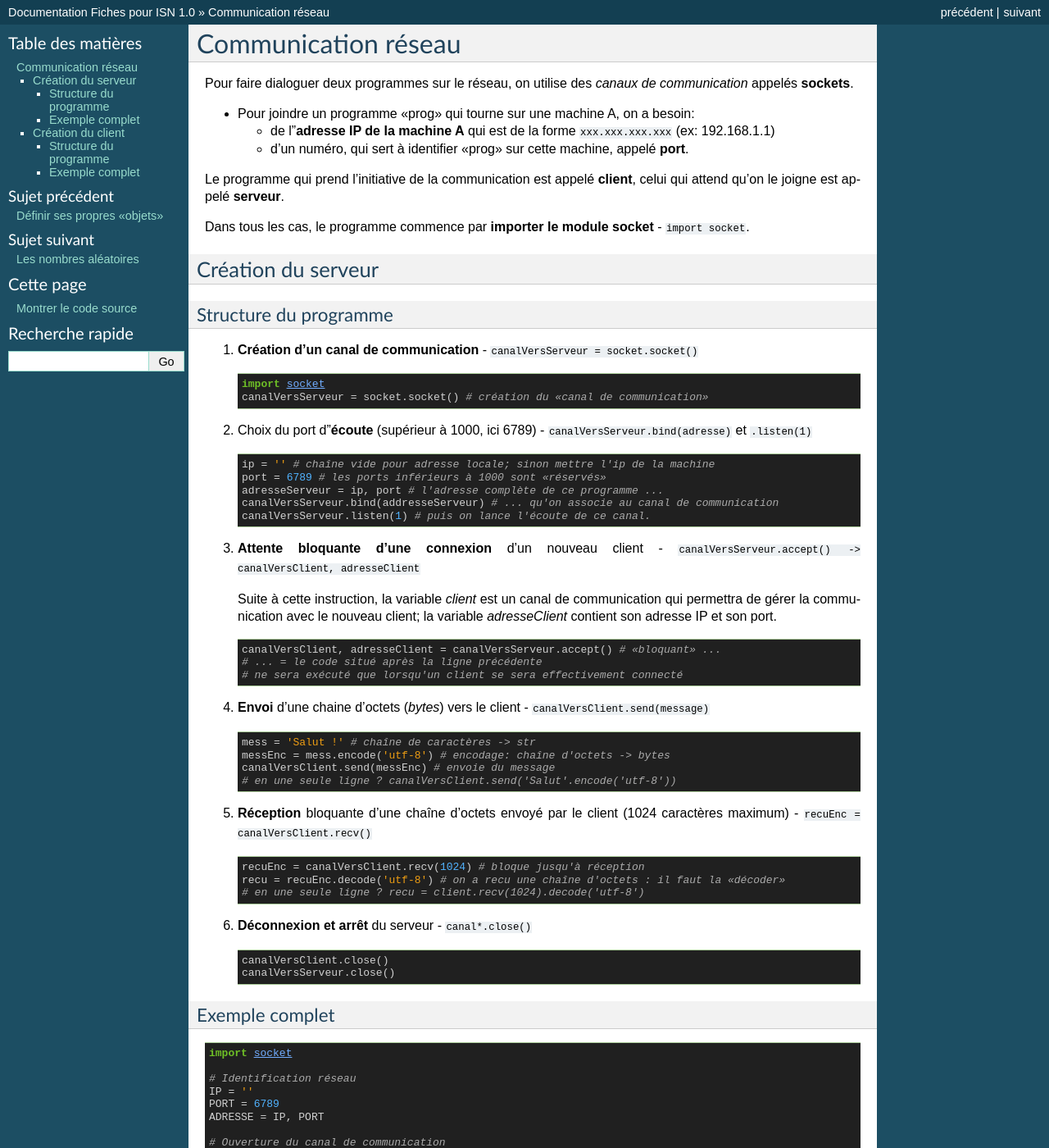
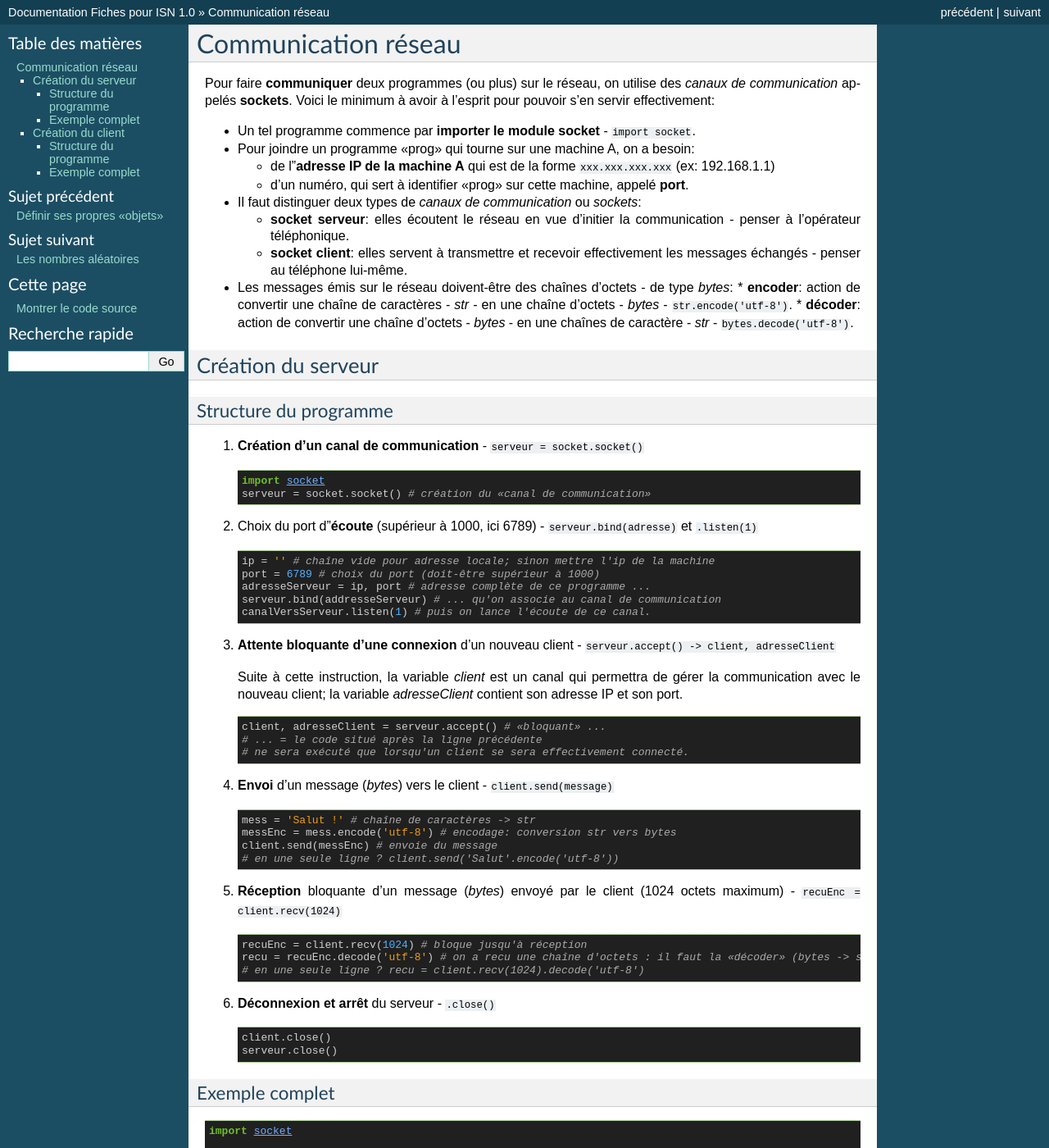
Before and after one commit to ORLEANS-TOURS-IRES/Fiches_ISN, a Sphinx documentation site: the page built from source/reseau.rst, in a window 1280 px wide and 1400 px high. Shown: the whole window at 82% size. Built offline with Sphinx 7.4.7, drawn with Linux system fonts in a browser that asks for light colours; some of the changed text lies outside the part shown.

Commit message:
amélioration réseau

```diff
--- a/source/reseau.rst
+++ b/source/reseau.rst
@@ -2,16 +2,23 @@
 Communication réseau
 ********************
 
-Pour faire dialoguer deux programmes sur le réseau, on utilise des  *canaux de communication* appelés **sockets**.
+Pour faire **communiquer** deux programmes (ou plus) sur le réseau, on utilise des  *canaux de communication* appelés **sockets**. Voici le minimum à avoir à l'esprit pour pouvoir s'en servir effectivement:
+
+* Un tel programme commence par **importer le module socket** - ``import socket``.
 
 * Pour joindre un programme «prog» qui tourne sur une machine A, on a besoin:
 
   * de l'**adresse IP de la machine A** qui est de la forme ``xxx.xxx.xxx.xxx`` (ex: 192.168.1.1)
   * d'un numéro, qui sert à identifier «prog» sur cette machine, appelé **port**.
 
-Le programme qui prend l'initiative de la communication est appelé **client**, celui qui attend qu'on le joigne est appelé **serveur**.
+* Il faut distinguer deux types de *canaux de communication* ou *sockets*:
 
-Dans tous les cas, le programme commence par **importer le module socket** - ``import socket``.
+  * **socket serveur**: elles écoutent le réseau en vue d'initier la communication - penser à l'opérateur téléphonique.
+  * **socket client**: elles servent à transmettre et recevoir effectivement les messages échangés - penser au téléphone lui-même.
+
+* Les messages émis sur le réseau doivent-être des chaînes d'octets - de type *bytes*:
+  * **encoder**: action de convertir une chaîne de caractères - *str* - en une chaîne d'octets - *bytes* - ``str.encode('utf-8')``.
+  * **décoder**: action de convertir une chaîne d'octets - *bytes* - en une chaînes de caractère - *str* - ``bytes.decode('utf-8')``.
 
 Création du serveur
 ===================
@@ -19,57 +26,56 @@ Création du serveur
 Structure du programme
 ----------------------
 
-1. **Création d’un canal de communication** - ``canalVersServeur = socket.socket()``
+1. **Création d’un canal de communication** - ``serveur = socket.socket()``
 
    .. code-block:: python
 
            import socket
-           canalVersServeur = socket.socket() # création du «canal de communication»
+           serveur = socket.socket() # création du «canal de communication»
 
-
-2. Choix du port d'**écoute** (supérieur à 1000, ici 6789) - ``canalVersServeur.bind(adresse)`` et ``.listen(1)``
+2. Choix du port d'**écoute** (supérieur à 1000, ici 6789) - ``serveur.bind(adresse)`` et ``.listen(1)``
 
    .. code-block:: python
 
            ip = '' # chaîne vide pour adresse locale; sinon mettre l'ip de la machine
-           port = 6789 # les ports inférieurs à 1000 sont «réservés»
-           adresseServeur = ip, port # l'adresse complète de ce programme ...
-           canalVersServeur.bind(addresseServeur) # ... qu'on associe au canal de communication
+           port = 6789 # choix du port (doit-être supérieur à 1000)
+           adresseServeur = ip, port # adresse complète de ce programme ...
+           serveur.bind(addresseServeur) # ... qu'on associe au canal de communication
            canalVersServeur.listen(1) # puis on lance l'écoute de ce canal.
 
-3. **Attente bloquante d’une connexion** d’un nouveau client - ``canalVersServeur.accept() -> canalVersClient, adresseClient``
+3. **Attente bloquante d’une connexion** d’un nouveau client - ``serveur.accept() -> client, adresseClient``
 
-   Suite à cette instruction, la variable *client* est un canal de communication qui permettra de gérer la communication avec le nouveau client; la variable *adresseClient* contient son adresse IP et son port.
+   Suite à cette instruction, la variable *client* est un canal qui permettra de gérer la communication avec le nouveau client; la variable *adresseClient* contient son adresse IP et son port.
 
    .. code-block:: python
 
-           canalVersClient, adresseClient = canalVersServeur.accept() # «bloquant» ...
+           client, adresseClient = serveur.accept() # «bloquant» ...
            # ... = le code situé après la ligne précédente
-           # ne sera exécuté que lorsqu'un client se sera effectivement connecté
+           # ne sera exécuté que lorsqu'un client se sera effectivement connecté.
 
-4. **Envoi** d’une chaine d'octets (*bytes*) vers le client - ``canalVersClient.send(message)``
+4. **Envoi** d’un message (*bytes*) vers le client - ``client.send(message)``
 
    .. code-block:: python
 
            mess = 'Salut !' # chaîne de caractères -> str
-           messEnc = mess.encode('utf-8') # encodage: chaîne d'octets -> bytes
-           canalVersClient.send(messEnc) # envoie du message
-           # en une seule ligne ? canalVersClient.send('Salut'.encode('utf-8'))
+           messEnc = mess.encode('utf-8') # encodage: conversion str vers bytes
+           client.send(messEnc) # envoie du message
+           # en une seule ligne ? client.send('Salut'.encode('utf-8'))
 
-5. **Réception** bloquante d’une chaîne d'octets envoyé par le client (1024 caractères maximum) - ``recuEnc = canalVersClient.recv()``
+5. **Réception** bloquante d’un message (*bytes*) envoyé par le client (1024 octets maximum) - ``recuEnc = client.recv(1024)``
 
    .. code-block:: python
 
-           recuEnc = canalVersClient.recv(1024) # bloque jusqu'à réception
-           recu = recuEnc.decode('utf-8') # on a recu une chaîne d'octets : il faut la «décoder»
+           recuEnc = client.recv(1024) # bloque jusqu'à réception
+           recu = recuEnc.decode('utf-8') # on a recu une chaîne d'octets : il faut la «décoder» (bytes -> str)
            # en une seule ligne ? recu = client.recv(1024).decode('utf-8')
 
-6. **Déconnexion et arrêt** du serveur - ``canal*.close()``
+6. **Déconnexion et arrêt** du serveur - ``.close()``
 
    .. code-block:: python
 
-           canalVersClient.close()
-           canalVersServeur.close()
+           client.close()
+           serveur.close()
 
 
 Exemple complet
@@ -79,34 +85,34 @@ Exemple complet
 
         import socket
 
-        # Identification réseau
+        # Identification réseau de ce programme
         IP = ''
         PORT = 6789
         ADRESSE = IP, PORT
 
-        # Ouverture du canal de communication
-        canVersServ = socket.socket()
-        canVersServ.bind(ADRESSE)
-        canVersServ.listen(1)
+        # création d'un canal de communication - socket - de type serveur
+        serveur = socket.socket() # création
+        serveur.bind(ADRESSE) # association à l'adresse du programme ...
+        serveur.listen(1) # écoute du réseau
 
-        # Attente d'une connexion entrante
-        canVersClient, adresseClient = canVersServ.accept()
+        # si quelqu'un se connecte, on accepte la communication
+        client, adresseClient = serveur.accept() # attente bloquante
         print('Connexion de', adresseClient)
 
-        # Boucle de dialogue (de type «perroquet»)
+        # Boucle de dialogue (ici de type «perroquet»)
         while True:
-            recuEnc = canVersClient.recv(1024)
-            if not recuEnc:
+            recu = client.recv(1024)
+            if not recu:
                 print('Erreur de réception.')
                 break
             else:
-                recu = recuEnc.decode('utf-8')
+                recu = recu.decode('utf-8') # décodage du message reçu
                 print('Réception de:', recu)
-                reponse = recu.upper()
+                reponse = recu.upper() # «perroquet»
                 print('Envoi de :', reponse)
-                reponseEnc = reponse.encode('utf-8')
-                n = canVersClient.send(reponseEnc)
-                if n != len(reponseEnc):
+                reponse = reponse.encode('utf-8') # encodage du message à émettre
+                n = client.send(reponse)
+                if n != len(reponse):
                     print('Erreur envoi.')
                     break
                 else:
@@ -114,9 +120,9 @@ Exemple complet
 
         # on ferme les connexions proprement
         print('Fermeture de la connexion avec le client.')
-        canVersClient.close()
-        print('Arret du serveur.')
-        canVersServ.close()
+        client.close()
+        print('On se débranche')
+        serveur.close()
 
 
 Création du client
@@ -132,14 +138,14 @@ Structure du programme
            import socket
            client = socket.socket()
 
-2. **Connexion au serveur** en utilisant son adresse et son port - ``socketClient.connect(adresseServeur)``
+2. **Connexion au serveur** en utilisant son adresse et son port - ``client.connect(adresseServeur)``
 
    .. code-block:: python
 
-           adrServ = '', 6789 # mettre la véritable ip à la place de ''
+           adrServ = '', 6789 # mettre la véritable ip du serveur à joindre à la place de ''
            client.connect(adrServ)
 
-3. **Envoi** d’une chaîne d'octets vers le serveur - ``socketClient.send(message)``
+3. **Envoi** d’un message vers le serveur - ``client.send(message)``
 
    .. code-block:: python
 
@@ -147,14 +153,14 @@ Structure du programme
            messEnc = mess.encode('utf-8')
            client.send(messEnc)
 
-4. **Réception** bloquante d’une chaîne (1024 octets maximum) - ``socketClient.recv(1024)``
+4. **Réception** bloquante d’un message du serveur (1024 octets maximum) - ``client.recv(1024)``
 
    .. code-block:: python
 
            recuEnc = client.recv(1024)
            recu = recuEnc.decode('utf-8')
 
-5. **Déconnexion** - ``socketClient.close()``
+5. **Déconnexion** - ``client.close()``
 
    .. code-block:: python
 
@@ -177,16 +183,16 @@ Exemple complet
         while True:
             message = input('>>> ')
             print('Envoi de :', message)
-            messageEnc = message.encode('utf-8')
-            n = client.send(messageEnc)
-            if n != len(messageEnc):
+            message = message.encode('utf-8')
+            n = client.send(message)
+            if n != len(message):
                 print('Erreur envoi.')
                 break
            else:
                 print('Envoi ok.')
                 print('Reception...')
-                recuEnc = client.recv(1024)
-                recu = recuEnc.decode('utf-8')
+                recu = client.recv(1024)
+                recu = recu.decode('utf-8')
                 print('Recu :', recu)
 
         print('Déconnexion.')
```
